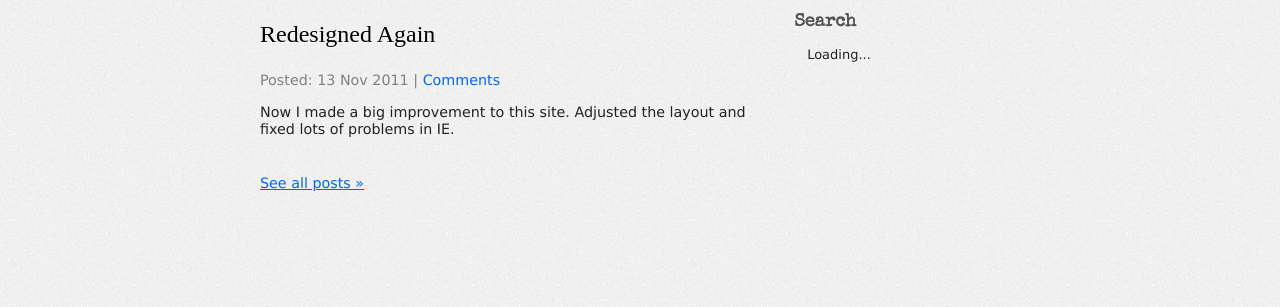
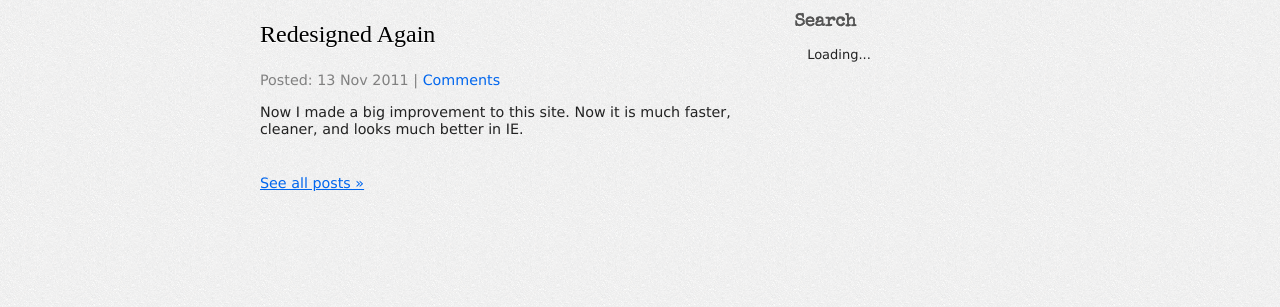
Before and after one commit to lancelotj/lancelotj.github.com, a Jekyll site: the page built from _posts/2011-11-13-redesigned-again.markdown, in a window 1280 px wide. Shown: the part 150-457 px from the top of the page. Built offline with Jekyll 4.4.1, drawn with Linux system fonts in a browser that asks for light colours; nearby versions of some CDN libraries; some web fonts are replaced; Markdown is read by kramdown in place of the engine named in the settings; comment, search, counter and statistics services are not loaded.

Commit message:
updated one post and made it fully HTML5 compatible

```diff
--- a/_layouts/base.html
+++ b/_layouts/base.html
@@ -9,13 +9,13 @@
   <meta charset="utf-8">
 
 
-  <meta http-equiv="X-UA-Compatible" content="IE=edge,chrome=1">
+  {% comment %}<meta http-equiv="X-UA-Compatible" content="IE=edge,chrome=1"/>{% endcomment %}
   <title>{% if page.title %}{{ page.title }} | {{ site.name }}{% else %}{{ site.name }}{% endif %}</title>
-  <meta name="description" content="More productive with Linux and Python">
-  <meta name="author" content="Lance Jian">
+  <meta name="description" content="More productive with Linux and Python"/>
+  <meta name="author" content="Lance Jian"/>
 
 
-  <meta name="viewport" content="width=device-width,initial-scale=1">
+  <meta name="viewport" content="width=device-width,initial-scale=1"/>
   <link rel="alternate" type="application/rss+xml" href="http://feeds.feedburner.com/lancejian"/>
 
 
--- a/_posts/2011-11-13-redesigned-again.markdown
+++ b/_posts/2011-11-13-redesigned-again.markdown
@@ -2,5 +2,5 @@
 layout: post
 title: Redesigned Again
 ---
-Now I made a big improvement to this site. Adjusted the layout and fixed lots of
-problems in IE.
+Now I made a big improvement to this site. Now it is much faster, cleaner, and
+looks much better in IE.
```
